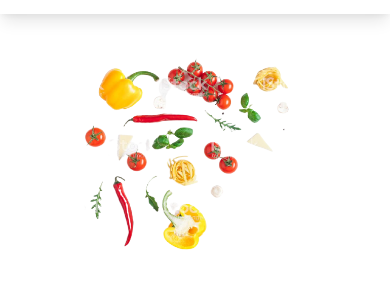
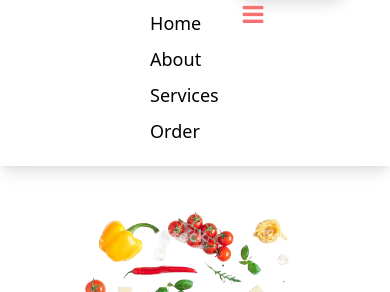
Before and after one commit to Abdirasaaq-Nor/Tiigsi-Resturan-website, a plain HTML site: page index.html in a window 390 px wide. Shown: the part 90-382 px from the top of the page. Drawn offline with nearby package versions, Linux system fonts and the light colour scheme.

Commit message:
making some change

```diff
--- a/index.html
+++ b/index.html
@@ -7,6 +7,12 @@
     <title>Tiigsi Restuarant</title>
     <link href="https://unpkg.com/tailwindcss@^2/dist/tailwind.min.css" rel="stylesheet">
     <link rel="stylesheet" href="https://cdnjs.cloudflare.com/ajax/libs/font-awesome/4.7.0/css/font-awesome.min.css">
+
+<style>
+    #navs{
+        display: block;
+    }
+</style>
 </head>
 <body>
 
@@ -16,13 +22,13 @@
             <h2 class="text-purple-300 text-opacity-75 text-lg md:text-2xl">Tiigsi restuarant</h2>
         </div>
 
-        <nav class="mt-20 ml-4  hidden md:block md:mt-4"id="navs">
+        <nav class="mt-20 ml-4  md:mt-4"id="navs">
 
             <ul class="py-4 leading-9 md:leading-9">
-                <li class="md:inline"><a class="p-2 md:p-4 text-blue-300 font-sans text-lg hover:text-red-300 transition" href="#">Home</a></li>
-                <li class="md:inline"><a class="p-2 md:p-4 text-blue-300 font-sans text-lg hover:text-red-300 transition" href="#">About</a></li>
-                <li class="md:inline"><a class="p-2 md:p-4 text-blue-300 font-sans text-lg hover:text-red-300 transition"href="#">Services</a></li>
-                <li class="md:inline"><a class="p-2 md:p-4 text-blue-300 font-sans text-lg hover:text-red-300 transition" href="#">Order</a></li>
+                <li class="md:inline"><a class="p-2 md:p-4 text-black font-sans text-lg hover:text-red-300 transition" href="#">Home</a></li>
+                <li class="md:inline"><a class="p-2 md:p-4 text-black font-sans text-lg hover:text-red-300 transition" href="#">About</a></li>
+                <li class="md:inline"><a class="p-2 md:p-4 text-black font-sans text-lg hover:text-red-300 transition"href="#">Services</a></li>
+                <li class="md:inline"><a class="p-2 md:p-4 text-black font-sans text-lg hover:text-red-300 transition" href="#">Order</a></li>
 
             </ul>
 
@@ -438,7 +444,11 @@
 
 
          menuBar.addEventListener('click', () => {
-              nav.style.display = "block";
+              if(nav.style.display === "block"){
+                nav.style.display = 'none'
+              }else{
+                nav.style.display = 'block'
+              }
 
 
 
```
